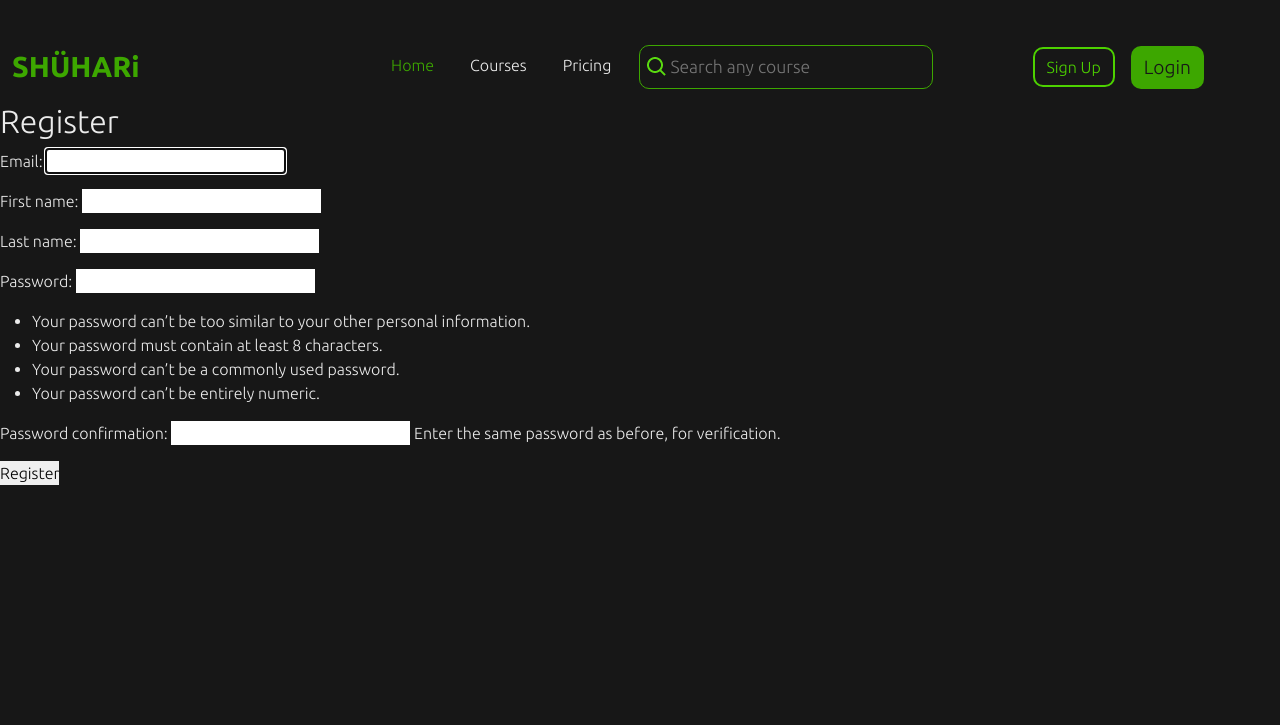
After one commit to DelivceNdegwa/OnlineCourses, a Django app: page /auth/register/ in a window 1280 px wide. The commit adds this page. Shown: the top 725 px of the page. Run offline with Django 4.2, Linux system fonts and the light colour scheme; some libraries are stand-ins or nearby versions.

Commit message:
Authentication with email verification

```diff
--- a/online_courses/settings.py
+++ b/online_courses/settings.py
@@ -141,8 +141,14 @@
 
 FFMPEG_BINARY = '/usr/bin/ffmpeg'
 
+AUTH_USER_MODEL = 'users.User'
 
 # Default primary key field type
 # https://docs.djangoproject.com/en/4.2/ref/settings/#default-auto-field
 
 DEFAULT_AUTO_FIELD = 'django.db.models.BigAutoField'
+
+EMAIL_HOST = 'sandbox.smtp.mailtrap.io'
+EMAIL_HOST_USER = 'bc2f7665cafe61'
+EMAIL_HOST_PASSWORD = 'c2c984449a3c79'
+EMAIL_PORT = '2525'
--- a/online_courses/urls.py
+++ b/online_courses/urls.py
@@ -23,7 +23,8 @@
 urlpatterns = [
     path('admin/', admin.site.urls),
     path('', include('frontend.urls')),
-    path('courses/', include('courses.urls'))
+    path('courses/', include('courses.urls')),
+    path('auth/', include('users.urls')),
 ]
 urlpatterns += static(settings.MEDIA_URL, document_root=settings.MEDIA_ROOT)
 urlpatterns += static(settings.STATIC_URL, document_root=settings.STATIC_ROOT)
--- /dev/null
+++ b/templates/auth/activation_failed.html
@@ -0,0 +1,5 @@
+{% extends 'base.html' %}
+{% block content %}
+<h2>Activation failed</h2>
+<p>Sorry, the activation link is invalid or has expired.</p>
+{% endblock %}
--- /dev/null
+++ b/templates/auth/activation_success.html
@@ -0,0 +1,5 @@
+{% extends 'base.html' %}
+{% block content %}
+<h2>Activation successful</h2>
+<p>Your account has been activated successfully.</p>
+{% endblock %}
--- /dev/null
+++ b/templates/auth/register.html
@@ -0,0 +1,10 @@
+{% extends 'basefiles/base.html' %}
+{% block title %}Sign Up{% endblock %}
+{% block content %}
+<h2>Register</h2>
+<form method="post">
+  {% csrf_token %}
+  {{ form.as_p }}
+  <button type="submit">Register</button>
+</form>
+{% endblock %}
--- a/templates/components/nav.html
+++ b/templates/components/nav.html
@@ -2,13 +2,13 @@
     <div class="container-fluid">
         <div class="row w-100">
             <div class="col-lg-3 col-0">
-                <a class="navbar-brand d-none d-lg-block text-custom-secondary" href="#">SHÜHARi</a>
+                <a class="navbar-brand d-none d-lg-block text-custom-secondary" href="{% url 'frontend:home' %}">SHÜHARi</a>
             </div>
             <div class="col-lg-9 col-12">
                 <div class="d-lg-none d-block m-1">
                     <div class="row">
                         <div class="col-6 text-start p-0 m-0">
-                            <a class="navbar-brand text-custom-secondary" href="#">SHÜHARi</a>
+                            <a class="navbar-brand text-custom-secondary" href="{% url 'frontend:home' %}">SHÜHARi</a>
                         </div>
                         <div class="col-6 text-end p-0 m-0">
                             <button class="navbar-toggler" type="button" data-bs-toggle="collapse" data-bs-target="#navbarNav" aria-controls="navbarNav" aria-expanded="false" aria-label="Toggle navigation">
--- a/templates/components/nav_items_collapsed.html
+++ b/templates/components/nav_items_collapsed.html
@@ -1,7 +1,7 @@
 <div class="collapse navbar-collapse p-0 m-0" id="navbarNav">
     <ul class="navbar-nav text-center m-0 p-0">
         <li class="nav-item">
-            <a class="nav-link active" aria-current="page" href="#">Home</a>
+            <a class="nav-link active" aria-current="page" href="{% url 'frontend:home' %}">Home</a>
         </li>
         <li class="nav-item">
             <a class="nav-link" href="#">Courses</a>
@@ -13,7 +13,7 @@
             {% include "components/search_form.html" %}
         </li>
         <li class="nav-item">
-            <a href="#" class="btn btn-custom-secondary-outlined d-inline-block w-25">Register</a>
+            <a href="{% url 'users:sign-up' %}" class="btn btn-custom-secondary-outlined d-inline-block w-25">Register</a>
         </li>
         <li class="nav-item">
             <a href="#" class="btn btn-custom-secondary d-inline-block w-25">Login</a>
--- a/templates/components/nav_items_large.html
+++ b/templates/components/nav_items_large.html
@@ -4,7 +4,7 @@
             <ul class="navbar-nav">
                 <div class="d-flex justify-content-center align-center text-center  w-100">
                     <li class="nav-item">
-                        <a class="nav-link active" aria-current="page" href="#">Home</a>
+                        <a class="nav-link active" aria-current="page" href="{% url 'frontend:home' %}">Home</a>
                     </li>
                     <li class="nav-item">
                         <a class="nav-link" href="#">Courses</a>
@@ -20,7 +20,7 @@
         </div>
         <div class="col-lg-3 col-md-3 col-sm-0">
             <div class="d-flex align-items-center justify-content-end h-100">
-                <a href="#" class="btn btn-custom-secondary-outlined">Sign Up</a>
+                <a href="{% url 'users:sign-up' %}" class="btn btn-custom-secondary-outlined">Sign Up</a>
                 <a href="#" class="btn btn-custom-secondary mx-3">Login</a>
                 <!-- <a href="#">signup</a>
                 <a href="#" class="mx-3">login</a> -->
--- /dev/null
+++ b/users/forms.py
@@ -0,0 +1,18 @@
+from django import forms
+from django.contrib.auth.forms import UserCreationForm
+from .models import User
+
+
+class UserRegistrationForm(UserCreationForm):
+    email = forms.EmailField(required=True)
+
+    class Meta:
+        model = User
+        fields = ('email', 'first_name', 'last_name', 'password1', 'password2')
+
+    def save(self, commit=True):
+        user = super().save(commit=False)
+        user.set_password(self.cleaned_data['password1'])
+        if commit:
+            user.save()
+        return user
--- a/users/models.py
+++ b/users/models.py
@@ -1,20 +1,48 @@
 from django.db import models
-from django.contrib.auth import get_user_model
-from .constants import USER, ADMIN
+from django.contrib.auth.models import AbstractBaseUser, BaseUserManager, PermissionsMixin, Group, Permission
 
 
-User = get_user_model()
+class UserManager(BaseUserManager):
+    def create_user(self, email, password=None, **extra_fields):
+        if not email:
+            raise ValueError('The Email field must be set')
+
+        email = self.normalize_email(email)
+        user = self.model(email=email, **extra_fields)
+        user.set_password(password)
+        user.save(using=self._db)
+        return user
+
+    def create_superuser(self, email, password=None, **extra_fields):
+        extra_fields.setdefault('is_staff', True)
+        extra_fields.setdefault('is_superuser', True)
+
+        return self.create_user(email, password, **extra_fields)
 
 
-ROLE_CHOICES = (
-    (ADMIN, "Admin"),
-    (USER, "User")
-)
+class User(AbstractBaseUser, PermissionsMixin):
+    email = models.EmailField(unique=True)
+    first_name = models.CharField(max_length=30, blank=True)
+    last_name = models.CharField(max_length=30, blank=True)
+    is_active = models.BooleanField(default=True)
+    is_staff = models.BooleanField(default=False)
+
+    objects = UserManager()
+
+    USERNAME_FIELD = 'email'
+    REQUIRED_FIELDS = ['first_name', 'last_name']
+
+    def __str__(self):
+        return self.email
 
 
-class UserRole(models.Model):
-    user = models.ForeignKey(User, on_delete=models.SET_NULL, null=True)
-    role_type = models.IntegerField(choices=ROLE_CHOICES, default=USER)
+class CustomGroup(Group):
+    class Meta:
+        proxy = True
+        verbose_name = 'Group'
 
-    def __str__(self):
-        return self.role_type
+
+class CustomPermission(Permission):
+    class Meta:
+        proxy = True
+        verbose_name = 'Permission'
--- /dev/null
+++ b/users/urls.py
@@ -0,0 +1,8 @@
+from django.urls import path
+from . import views
+
+app_name = "users"
+urlpatterns = [
+    path('register/', views.register, name='sign-up'),
+    path('activate/<uidb64>/<token>/', views.activate, name='activate'),
+]
--- a/users/views.py
+++ b/users/views.py
@@ -1,3 +1,55 @@
-from django.shortcuts import render
+from django.contrib.sites.shortcuts import get_current_site
+from django.template.loader import render_to_string
+from django.utils.http import urlsafe_base64_encode, urlsafe_base64_decode
+from django.utils.encoding import force_bytes, force_str
+from django.contrib.auth.tokens import default_token_generator
+from django.contrib.auth import get_user_model
+from django.core.mail import EmailMessage
+from django.shortcuts import render, redirect
+from .forms import UserRegistrationForm
 
-# Create your views here.
+User = get_user_model()
+
+
+def register(request):
+    if request.method == 'POST':
+        form = UserRegistrationForm(request.POST)
+        if form.is_valid():
+            user = form.save(commit=False)
+            user.is_active = False
+            user.save()
+
+            current_site = get_current_site(request)
+            mail_subject = 'Activate your account'
+            message = render_to_string(
+                'auth/email_confirmation.html',
+                {
+                    'user': user,
+                    'domain': current_site.domain,
+                    'uid': urlsafe_base64_encode(force_bytes(user.pk)),
+                    'token': default_token_generator.make_token(user),
+                },
+            )
+            to_email = form.cleaned_data.get('email')
+            email = EmailMessage(mail_subject, message, to=[to_email])
+            email.send()
+
+            return render(request, 'auth/activation_sent.html')
+    else:
+        form = UserRegistrationForm()
+    return render(request, 'auth/register.html', {'form': form})
+
+
+def activate(request, uidb64, token):
+    try:
+        uid = force_str(urlsafe_base64_decode(uidb64))
+        user = User.objects.get(pk=uid)
+    except (TypeError, ValueError, OverflowError, User.DoesNotExist):
+        user = None
+
+    if user is not None and default_token_generator.check_token(user, token):
+        user.is_active = True
+        user.save()
+        return render(request, 'auth/activation_success.html')
+    else:
+        return render(request, 'auth/activation_failed.html')
```
Also changed, not shown: templates/auth/activation_sent.html (added, +7 -0 lines), templates/auth/email_confirmation.html (+11 -0 lines), templates/auth/sign_up.html (deleted), users/migrations/0002_user_customgroup_custompermission_delete_userrole.py (added).
